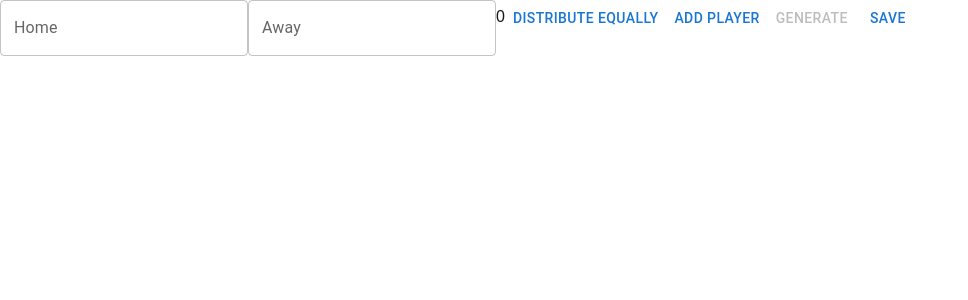
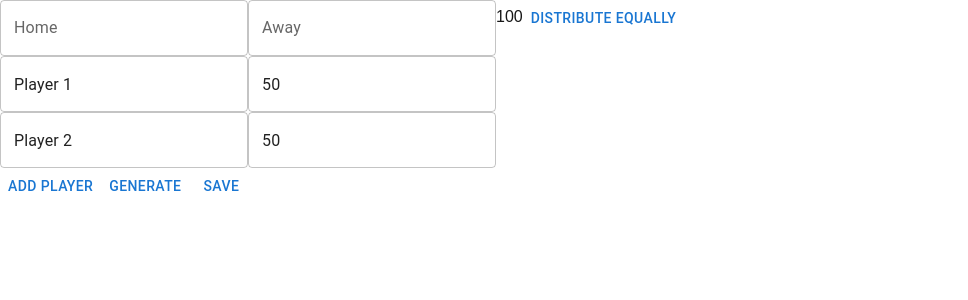
Before and after one commit to mtrupiano/points-grid, a Next.js app: page /build in a window 1280 px wide. Shown: the top 300 px of the page, without its empty margins (0-968 px from the left). Built offline with nearby package versions, Linux system fonts and the light colour scheme.

Commit message:
fixing build issues

```diff
--- a/app/components/TailwindInput.tsx
+++ /dev/null
@@ -1,3 +0,0 @@
-export default function TailwindInput({ ...props }) {
-  return <input className="" {...props} />;
-}
--- /dev/null
+++ b/app/components/TextField.tsx
@@ -0,0 +1,3 @@
+export default function TextField({ ...props }) {
+  return <input className="" {...props} />;
+}
--- a/app/lib/calculateGrid.ts
+++ b/app/lib/calculateGrid.ts
@@ -1,6 +1,6 @@
-export default function calculateGrid(
-  players: [{ name: string; numSquares: number }],
-): string[] {
+import { playerStateVar } from "../build/types";
+
+export default function calculateGrid(players: playerStateVar[]): string[] {
   const arr = [];
   for (let i = 0; i < players.length; i++) {
     for (let j = 0; j < players[i].numSquares; j++) {
--- a/app/page.tsx
+++ b/app/page.tsx
@@ -1,15 +1,12 @@
 "use client";
 
 import Link from "next/link";
-import { useState } from "react";
+import { ChangeEvent, useState } from "react";
 
 export default function Home() {
   const [numPlayers, setNumPlayers] = useState(2);
-  const handleChange = (e: Event) => {
-    if (numPlayers === 0) {
-      setNumPlayers(parseInt(e.target.value));
-    }
-    if (e.target.value === "") {
+  const handleChange = (e: ChangeEvent<HTMLInputElement>) => {
+    if (!e?.target?.value) {
       setNumPlayers(0);
     } else {
       setNumPlayers(parseInt(e.target.value));
```
Also changed, not shown: app/build/GridBuilderClient.tsx, app/build/PlayerInput.tsx, app/build/generateGrid.ts, app/build/page.tsx, app/build/types.ts (added), app/components/NumberInput.tsx (added).
